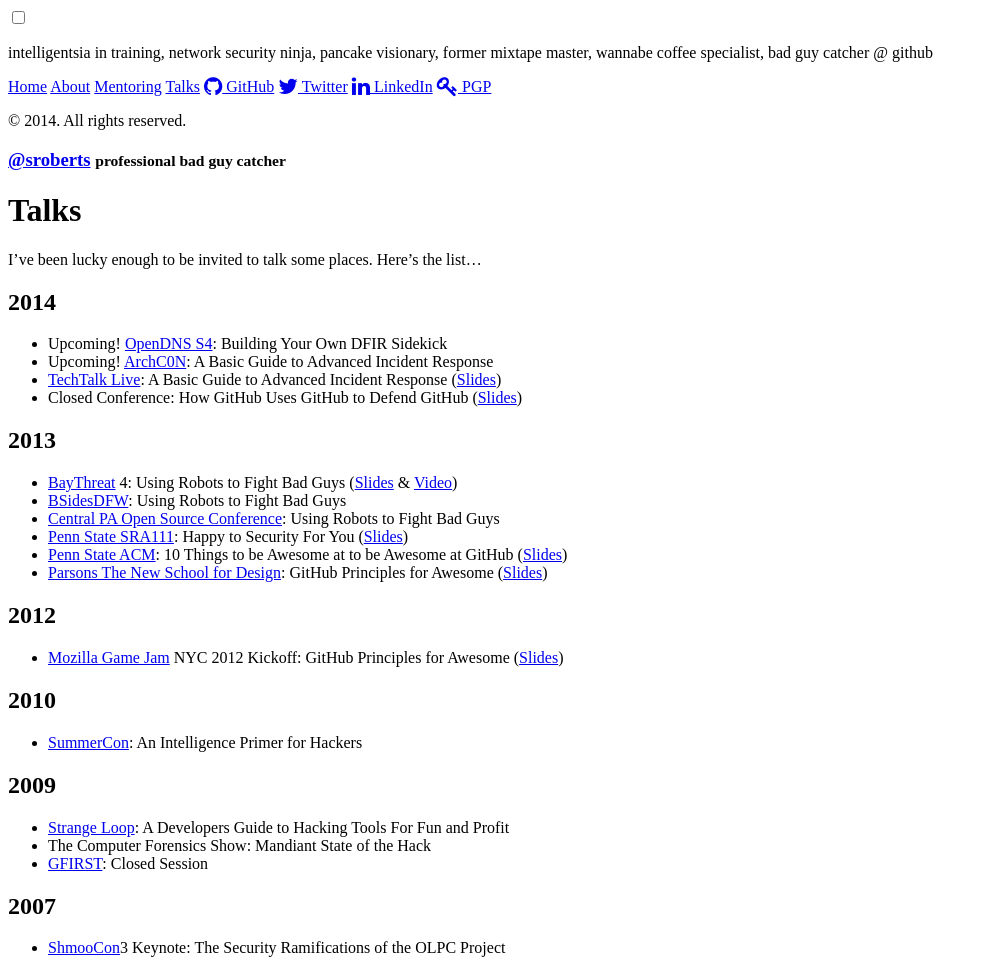
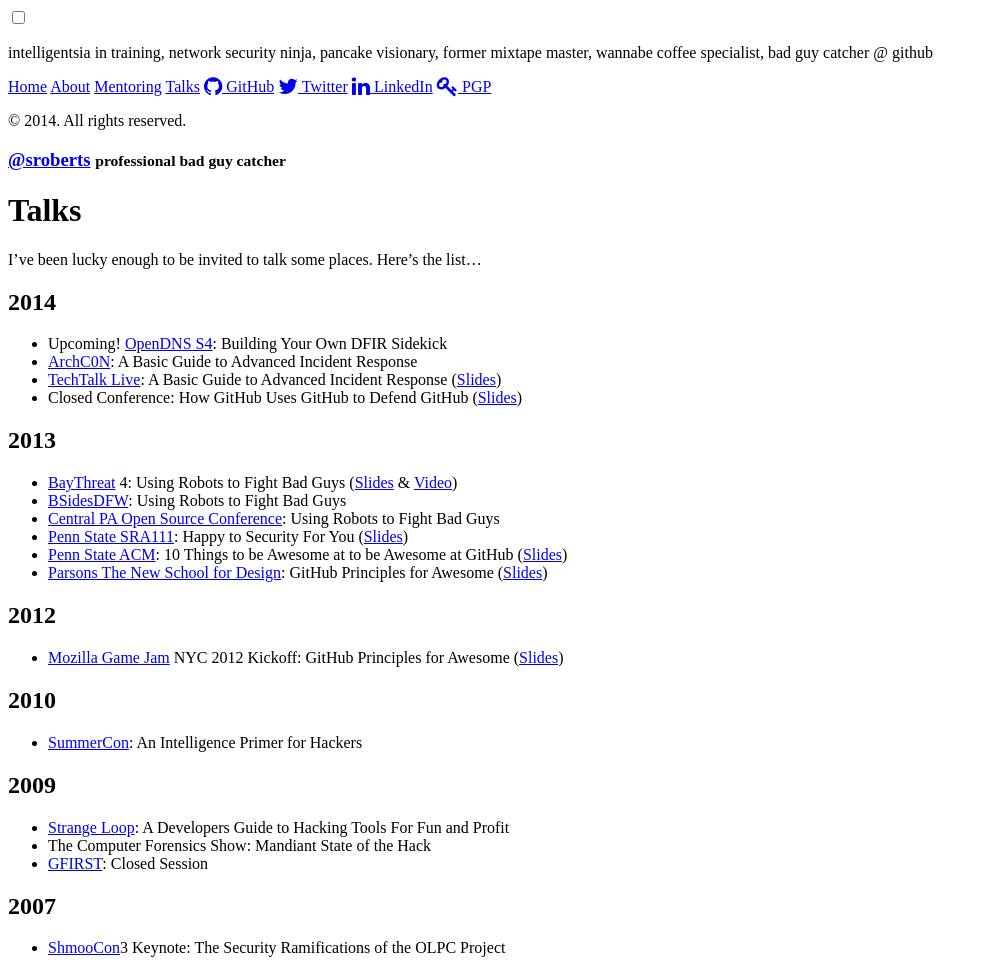
Before and after one commit to sroberts/sroberts.github.io, a Jekyll site: the page built from talks.md, in a window 1280 px wide. Shown: the whole page, without its empty margins (0-988 px from the left). Built offline with Jekyll 4.4.1, drawn with Linux system fonts in a browser that asks for light colours; nearby versions of some CDN libraries; Markdown is read by kramdown in place of the engine named in the settings.

Commit message:
removed upcoming flag from ArchC0n

```diff
--- a/talks.md
+++ b/talks.md
@@ -11,7 +11,7 @@
 
 ## 2014
 * Upcoming! [OpenDNS S4](http://labs.opendns.com/2014/09/03/s4-incident-responder-conference-september-18th-2014-san-francisco-ca/): Building Your Own DFIR Sidekick
-* Upcoming! [ArchC0N](http://www.archc0n.org): A Basic Guide to Advanced Incident Response
+* [ArchC0N](http://www.archc0n.org): A Basic Guide to Advanced Incident Response
 * [TechTalk Live](http://www.techtalklive.org): A Basic Guide to Advanced Incident Response ([Slides](https://speakerdeck.com/sroberts/a-basic-guide-to-advanced-incident-response))
 * Closed Conference: How GitHub Uses GitHub to Defend GitHub ([Slides](https://speakerdeck.com/sroberts/how-github-uses-github-to-defend-github))
 
```
